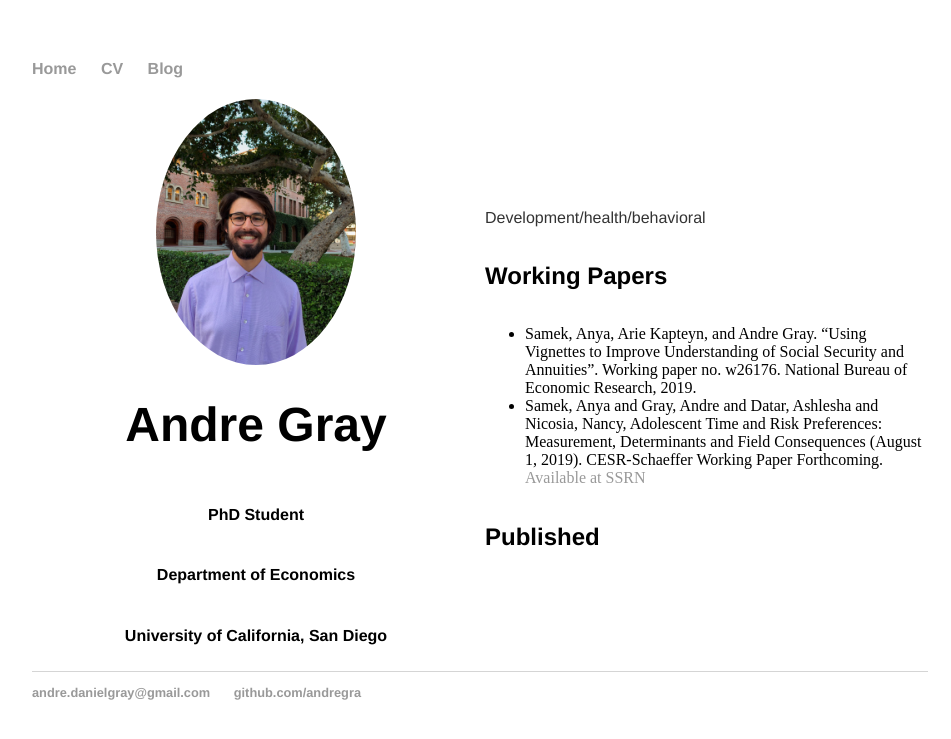
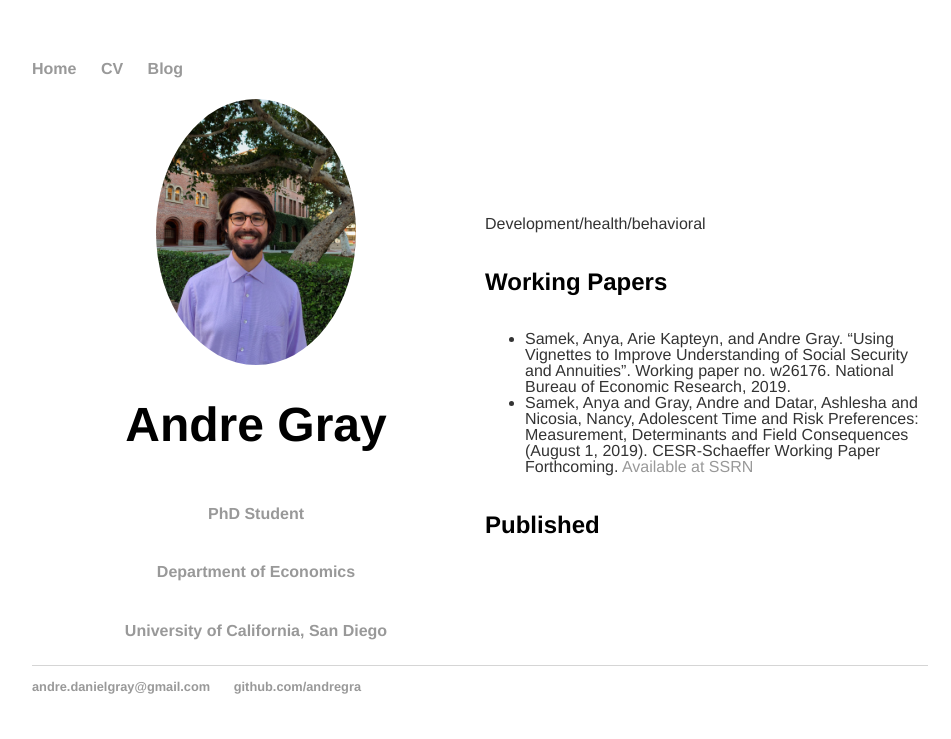
Before and after one commit to andregra/andregra.github.io, a Jekyll site: the page built from index.html, in a window 1280 px wide. Shown: the top 739 px of the page, without its empty margins (160-1111 px from the left). Built offline with Jekyll 4.4.1, drawn with Linux system fonts in a browser that asks for light colours.

Commit message:
Update main.css

```diff
--- a/css/main.css
+++ b/css/main.css
@@ -26,7 +26,7 @@ h1 {
 h2, h3, h4 {
     font-family:'Helvetica', 'Arial', 'Sans-Serif';
 }
-p {
+p, ul.papers {
     font-size: 1em;
     line-height: 1em;
     color: #333;
@@ -69,7 +69,7 @@ ul.posts li {
   border-radius: 60%;
 }
 
-subtitle {
+subtitle, h4.subtitle {
     font-size: 1em;
     line-height: 1em;
     text-decoration: none;
```
